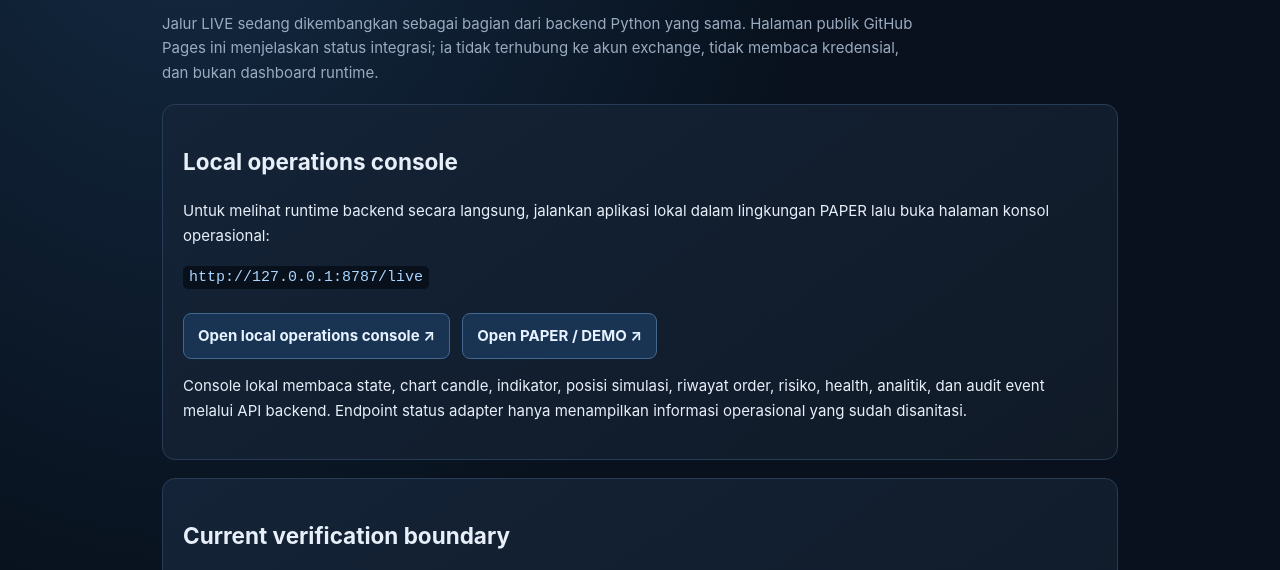
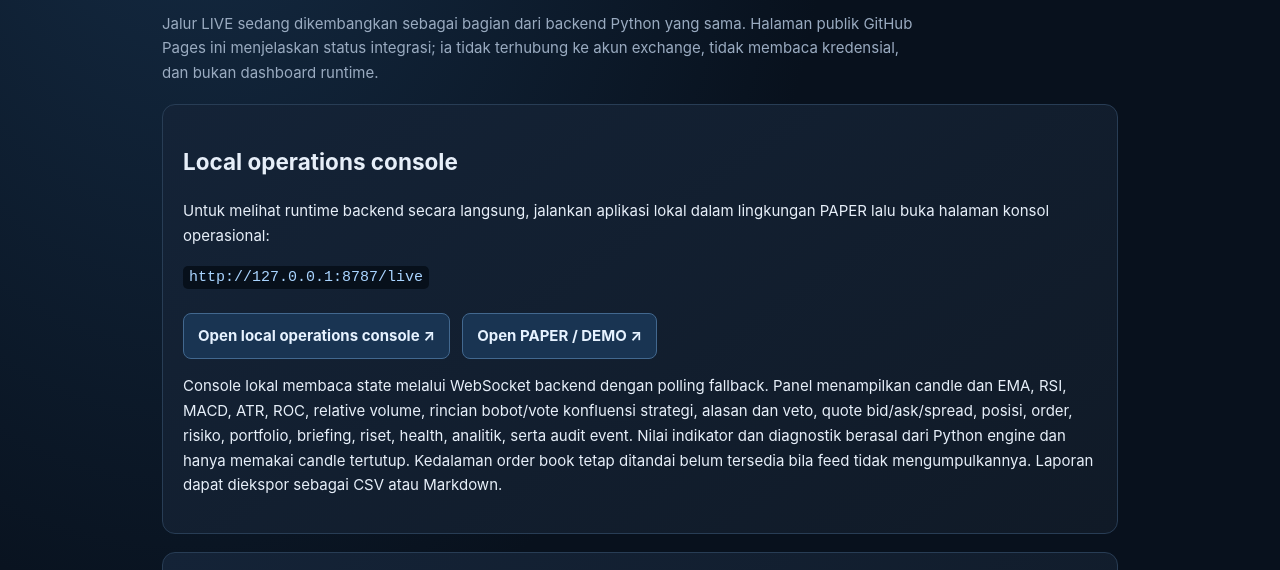
Before and after one commit to murohito9-sudo/aegis-1, a plain HTML site: page docs/live.html in a window 1280 px wide. Shown: the part 220-790 px from the top of the page. Drawn offline with Linux system fonts and the light colour scheme.

Commit message:
Document LIVE indicator diagnostics and realtime state stream

```diff
--- a/docs/live.html
+++ b/docs/live.html
@@ -32,7 +32,7 @@ ul{color:var(--muted);padding-left:22px}li{margin:7px 0}.foot{margin-top:30px;pa
 <p><code>http://127.0.0.1:8787/live</code></p>
 <a class="cta" href="http://127.0.0.1:8787/live">Open local operations console ↗</a>
 <a class="cta" href="./demo.html">Open PAPER / DEMO ↗</a>
-<p>Console lokal membaca state, chart candle, indikator, posisi simulasi, riwayat order, risiko, health, analitik, dan audit event melalui API backend. Endpoint status adapter hanya menampilkan informasi operasional yang sudah disanitasi.</p>
+<p>Console lokal membaca state melalui WebSocket backend dengan polling fallback. Panel menampilkan candle dan EMA, RSI, MACD, ATR, ROC, relative volume, rincian bobot/vote konfluensi strategi, alasan dan veto, quote bid/ask/spread, posisi, order, risiko, portfolio, briefing, riset, health, analitik, serta audit event. Nilai indikator dan diagnostik berasal dari Python engine dan hanya memakai candle tertutup. Kedalaman order book tetap ditandai belum tersedia bila feed tidak mengumpulkannya. Laporan dapat diekspor sebagai CSV atau Markdown.</p>
 </section>
 <section class="panel">
 <h2>Current verification boundary</h2>
```
